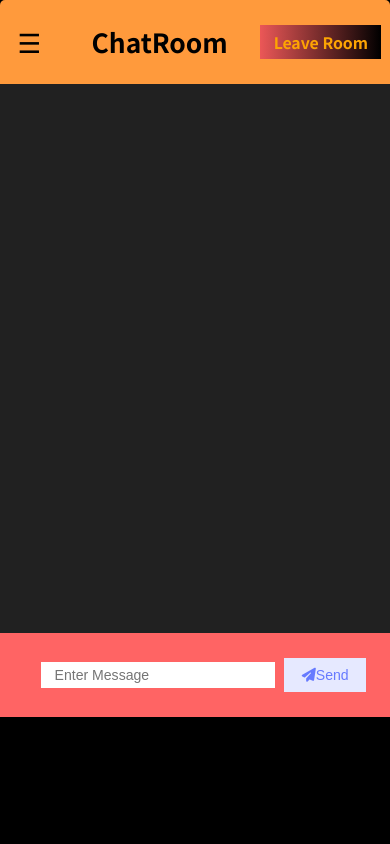
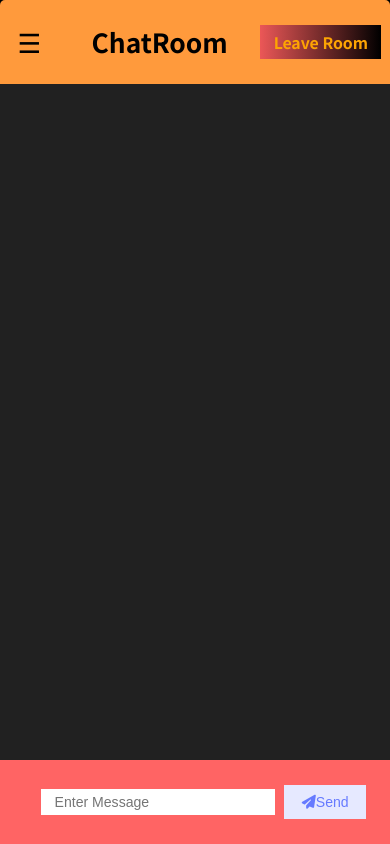
Before and after one commit to BansalSuhel/chat-room-app, a website: page public/chat.html in a window 390 px wide. Drawn offline with nearby package versions, Linux system fonts and the light colour scheme; no server answers.

Commit message:
responsive

```diff
--- a/public/css/index.css
+++ b/public/css/index.css
@@ -26,7 +26,9 @@ body {
    background: linear-gradient(to right, #1a2a6c, #b21f1f, #fdbb2d);
    background-size: cover;
    background-repeat: no-repeat;
-   min-height: calc(100vh - 5rem);
+   /* min-height: calc(100vh - 5rem); */
+   min-height: 100vh;
+   overflow: hidden;
 }
 
 .container {
--- a/public/css/style.css
+++ b/public/css/style.css
@@ -224,7 +224,7 @@ body {
     .container {
         margin: 0;
         overflow: hidden;
-        grid-template-rows: 10vh 65vh 10vh;
+        grid-template-rows: 10vh 80vh 10vh;
     }
     .header .menu-bar {
         display: flex;
```
